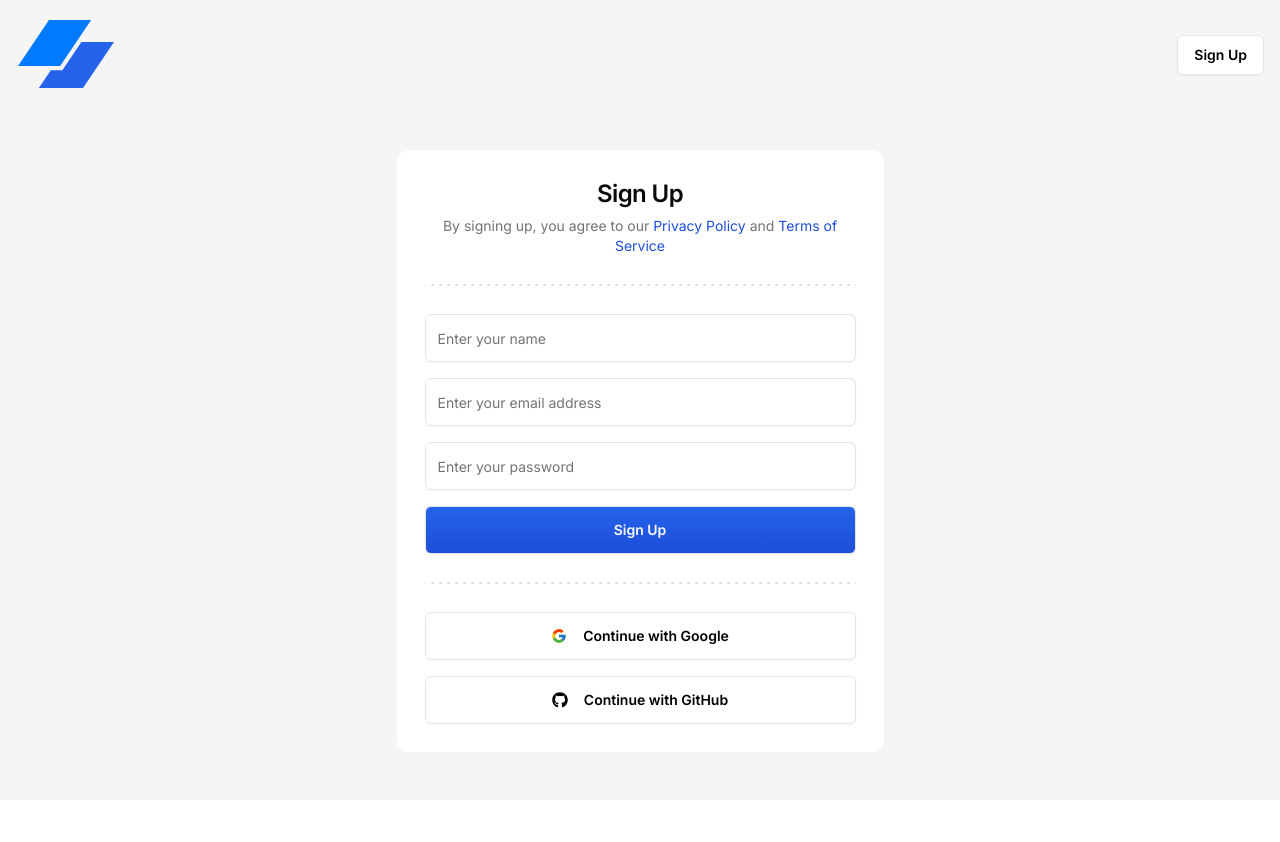
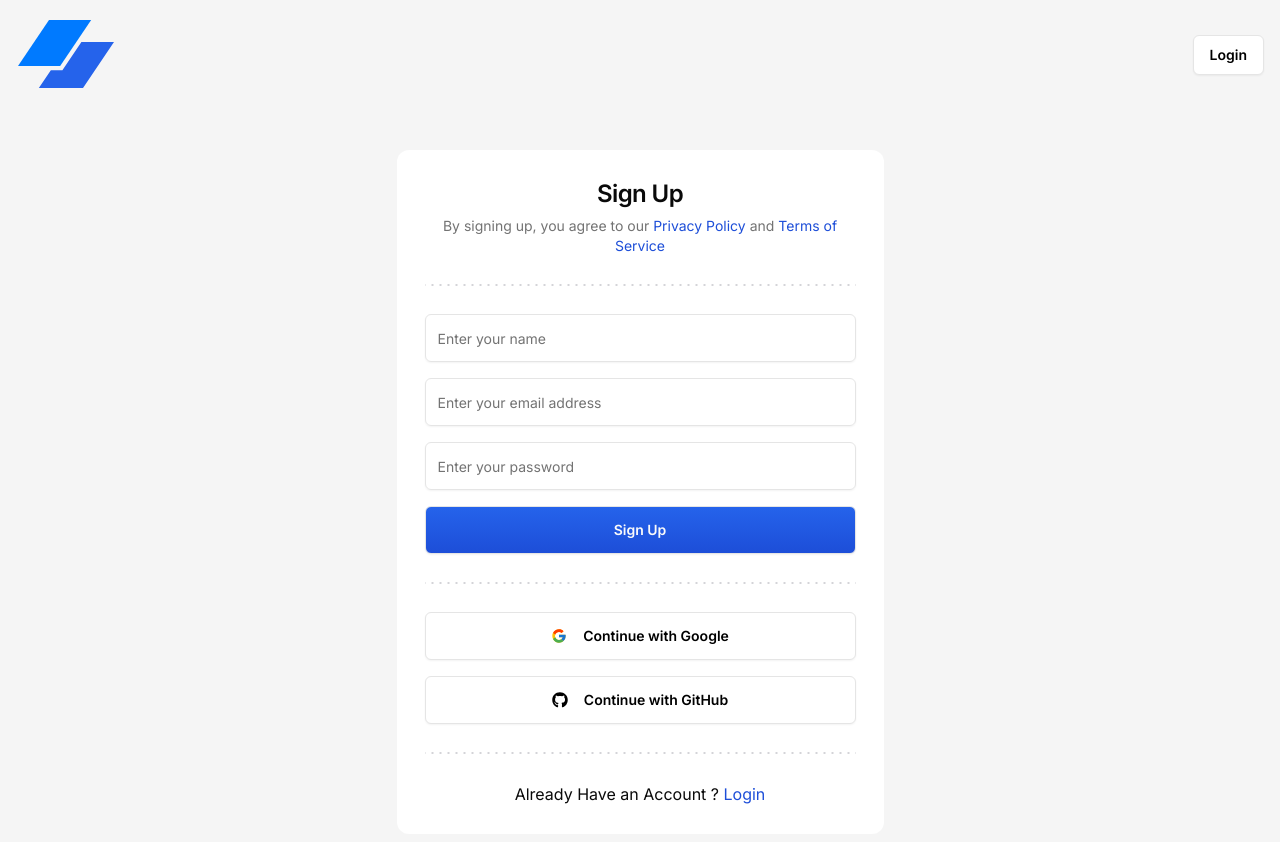
Before and after one commit to Vishalk29/personal-jira-clone, a Next.js app: page /sign-up in a window 1280 px wide. Shown: the top 842 px of the page. Before the commit the page ends 800 px from the top, so only its background shows below. Built offline with nearby package versions, Linux system fonts and the light colour scheme.

Commit message:
updated the dynamic rendering button and added some text below

```diff
--- a/src/app/(auth)/layout.tsx
+++ b/src/app/(auth)/layout.tsx
@@ -1,17 +1,26 @@
+"use client";
 import { Button } from "@/components/ui/button";
 import Image from "next/image";
+import Link from "next/link";
+import { usePathname } from "next/navigation";
 import React from "react";
 interface AuthLayoutProps {
   children: React.ReactNode;
 }
 
 const AuthLayout = ({ children }: AuthLayoutProps) => {
+  const pathName = usePathname();
+  const isSignIn = pathName === "/sign-in";
   return (
     <main className="bg-neutral-100 min-h-screen">
       <div className="mx-auto max-w-screen-2xl p-4">
         <nav className="flex justify-between items-center">
           <Image src="/logo.svg" height={56} width={100} alt="logo" />
-          <Button variant="secondary">Sign Up</Button>
+          <Button asChild variant="secondary">
+            <Link href={isSignIn ? "/sign-up" : "/sign-in"}>
+              {isSignIn ? "Sign Up" : "Login"}
+            </Link>
+          </Button>
         </nav>
         <div className="flex flex-col items-center justify-center pt-4 md:pt-14">
           {children}
--- a/src/features/auth/component/sign-in-card.tsx
+++ b/src/features/auth/component/sign-in-card.tsx
@@ -18,6 +18,7 @@
   FormItem,
   FormMessage,
 } from "@/components/ui/form";
+import Link from "next/link";
 
 // ✅ Schema definition
 const signInSchema = z.object({
@@ -130,6 +131,17 @@
           Continue with GitHub
         </Button>
       </CardContent>
+      <div className="px-7">
+        <DottedSaparator />
+      </div>
+      <CardContent className="p-7 flex items-center justify-center ">
+        <p>
+          Don&apos;t Have an Account
+          <Link href="/sign-up">
+            <span className="text-blue-700">&nbsp;Sign Up</span>
+          </Link>
+        </p>
+      </CardContent>
     </Card>
   );
 };
--- a/src/features/auth/component/sign-up-card.tsx
+++ b/src/features/auth/component/sign-up-card.tsx
@@ -157,6 +157,17 @@
           Continue with GitHub
         </Button>
       </CardContent>
+      <div className="px-7">
+        <DottedSaparator />
+      </div>
+      <CardContent className="p-7 flex items-center justify-center ">
+        <p>
+          Already Have an Account ?
+          <Link href="/sign-in">
+            <span className="text-blue-700">&nbsp;Login</span>
+          </Link>
+        </p>
+      </CardContent>
     </Card>
   );
 };
```
